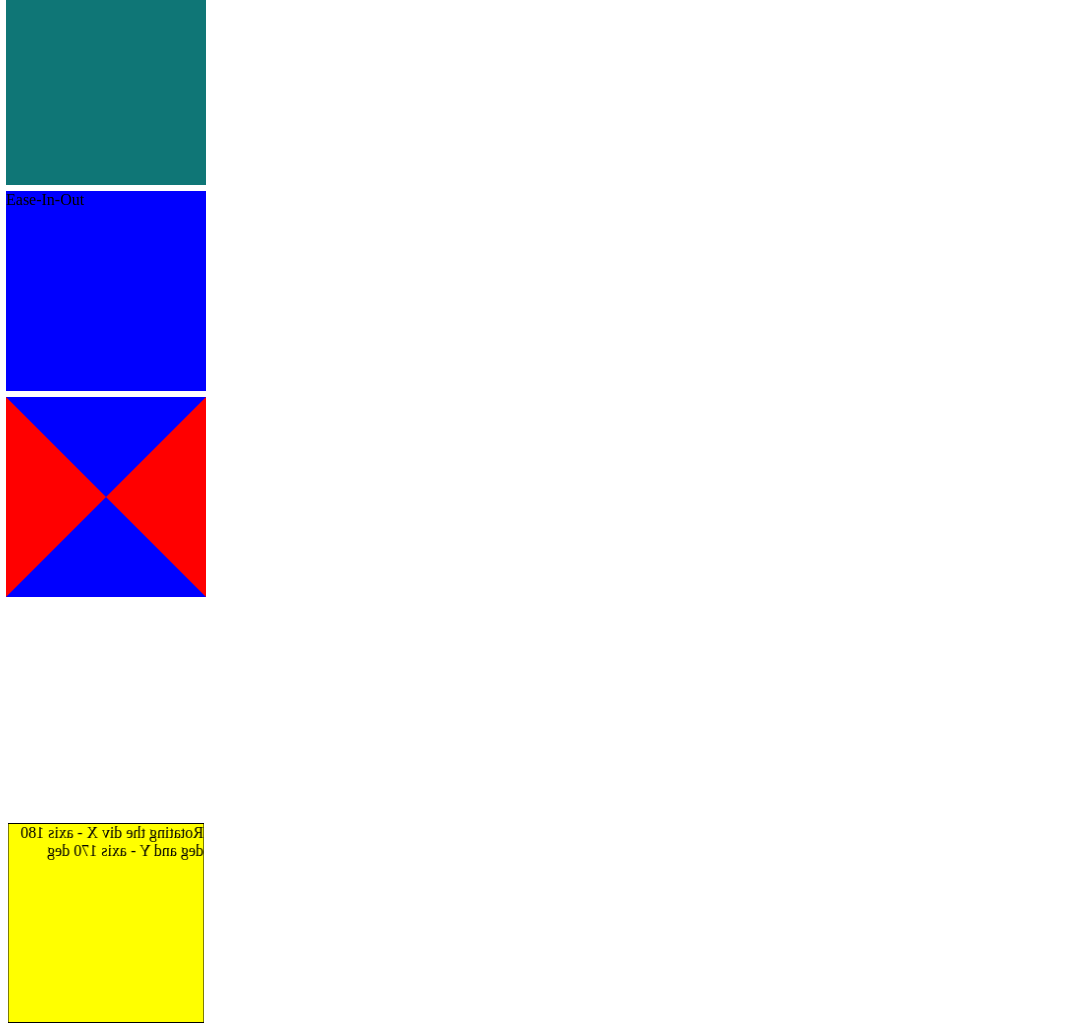
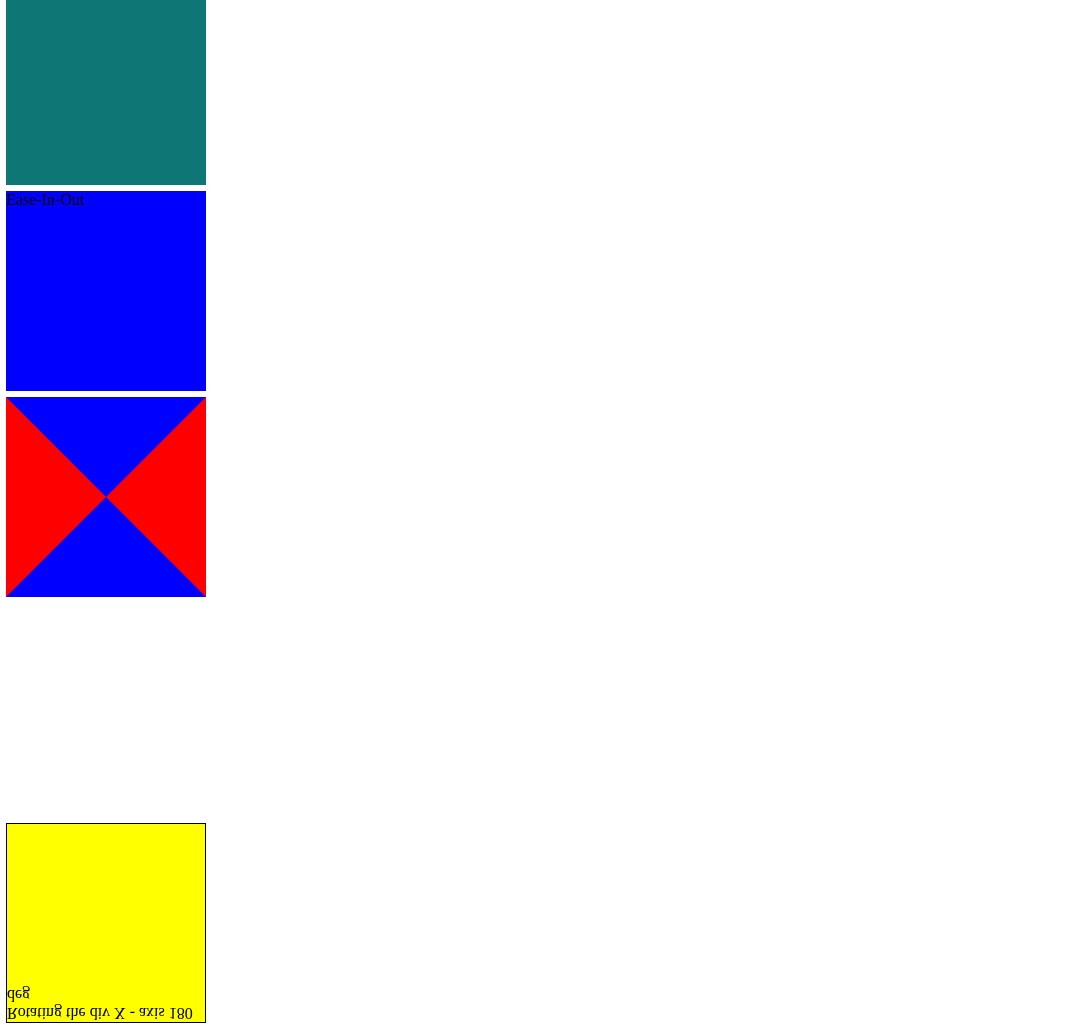
Before and after one commit to AnupamaV8/Animation-transition-and-transform, a plain HTML site: page index.html in a window 1280 px wide. Shown: the part 58-1087 px from the top of the page, without its empty margins (0-1083 px from the left). Drawn offline with Linux system fonts and the light colour scheme.

Commit message:
second commit

```diff
--- a/index.html
+++ b/index.html
@@ -13,8 +13,6 @@
     <div class="container">
       <div class="box" id="reverse"></div>
     </div>
-    <div class="box" id="mydiv">
-      Rotating the div X - axis 180 deg and Y - axis 170 deg
-    </div>
+    <div class="box" id="mydiv">Rotating the div X - axis 180 deg</div>
   </body>
 </html>
--- a/style.css
+++ b/style.css
@@ -92,8 +92,6 @@ h1 {
 #mydiv {
   border: 1px solid black;
   transform: rotateX(180deg);
-  transform: rotateY(170deg);
-
   background-color: yellow;
 }
 .container {
```
